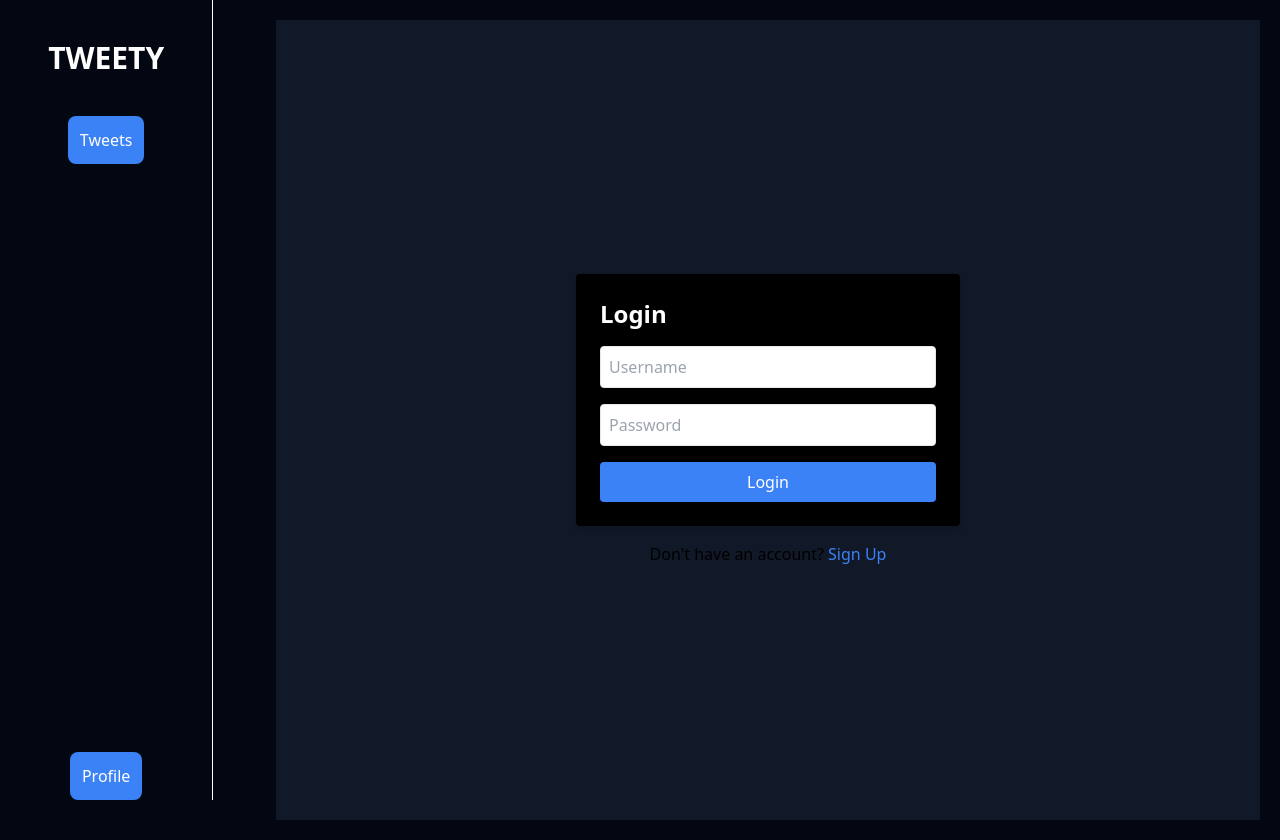
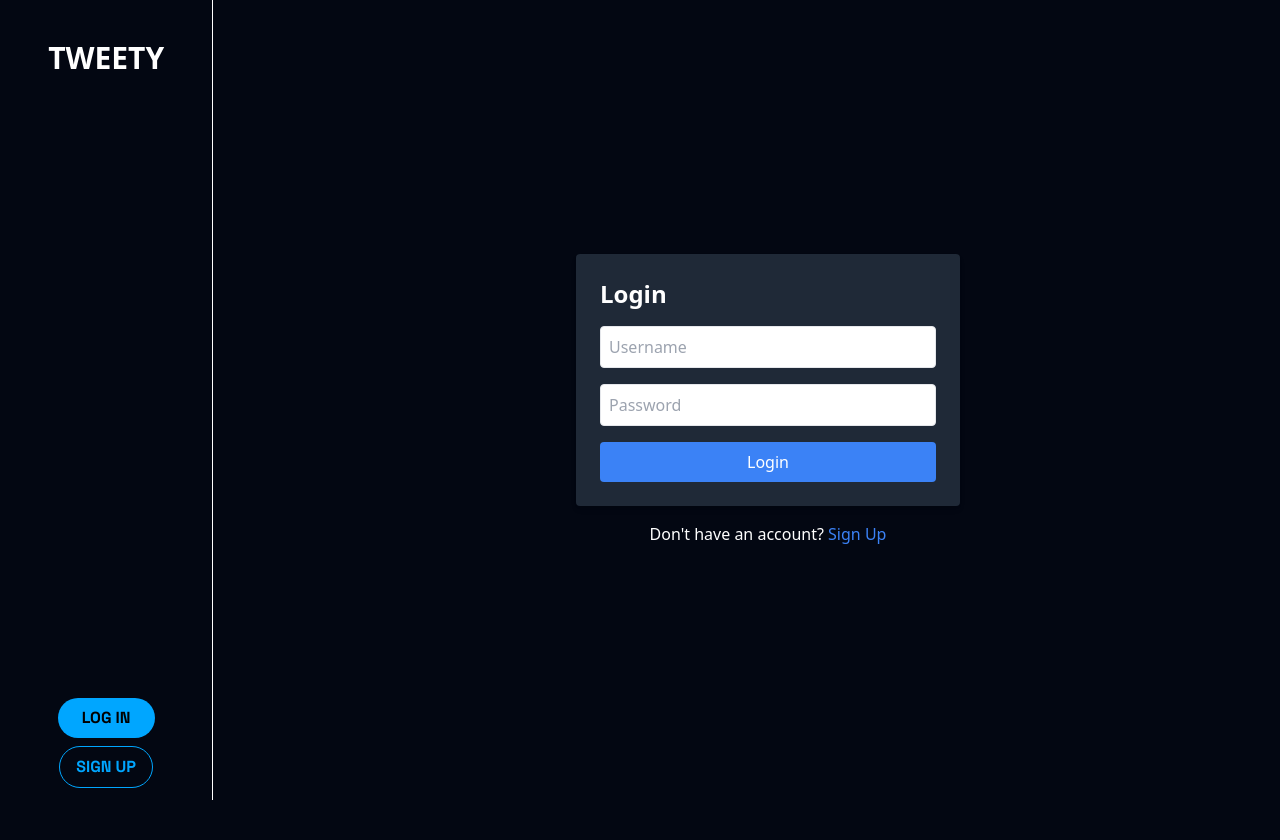
Before and after one commit to Tharun-Kumar-A-01/tweet, a Next.js app: page /login in a window 1280 px wide. After the commit the page ends 800 px from the top, so only its background shows below. Built offline with nearby package versions, Linux system fonts and the light colour scheme.

Commit message:
added space grotesk font and some ui design

```diff
--- a/src/app/layout.js
+++ b/src/app/layout.js
@@ -11,7 +11,7 @@ export default function RootLayout({ children }) {
     <html lang="en">
       <body className="text-white bg-gray-950 flex flex-col sm:flex-row w-screen min-h-screen">
         <SideBar />
-        <main className="flex-grow sm:ml-[25%] md:ml-[20%] p-5">
+        <main className="flex-grow mt-16 sm:mt-0 sm:ml-[25%] md:ml-[20%] p-5">
           {children}
         </main>
       </body>
--- a/src/app/login/page.js
+++ b/src/app/login/page.js
@@ -37,8 +37,8 @@ const Login = () => {
   };
 
   return (
-    <div className="flex flex-col items-center justify-center min-h-screen bg-gray-900">
-      <form onSubmit={handleSubmit} className="bg-black p-6 rounded shadow-md w-full max-w-sm">
+    <div className="flex flex-col items-center justify-center h-full w-full">
+      <form onSubmit={handleSubmit} className="bg-gray-800 p-6 rounded shadow-md w-full max-w-sm">
         <h2 className="text-2xl font-bold mb-4">Login</h2>
         {error && <p className="text-red-500 mb-4">{error}</p>}
         <input
@@ -64,7 +64,7 @@ const Login = () => {
           Login
         </button>
       </form>
-      <p className="mt-4 text-black">
+      <p className="mt-4 text-white">
         {"Don't have an account? "}
         <Link href="/signup" className="text-blue-500 hover:underline">
           Sign Up
--- a/src/app/page.js
+++ b/src/app/page.js
@@ -4,9 +4,12 @@ import { useState, useEffect } from "react";
 import { verifyToken } from "@/lib/auth";
 import Cookies from "js-cookie";
 import Link from "next/link";
+import { Space_Grotesk } from 'next/font/google'
+
+export const spaceGrotesk = Space_Grotesk({subsets:["latin"]})
 
 export default function Home() {
-  const [tweets, setTweets] = useState([]);
+  const [tweets, setTweets] = useState([{_id:1,content:"sample",username:"user1",likes:200}]);
   const [session, setSession] = useState(false);
   const [loading, setLoading] = useState(true);
 	const [token, setToken] = useState("")
@@ -51,19 +54,19 @@ export default function Home() {
 
   return (
     <div>
-      <h1 className="text-2xl font-bold">Tweets</h1>
+      <h1 className="text-2xl font-bold mb-3">Tweets</h1>
       {loading ? <p>Loading...</p> : (
         tweets.length > 0 ? (
           tweets.map((tweet) => (
-            <Tweet key={tweet._id} tweet={tweet} isUser={session} />
+            <Tweet key={tweet._id} tweet={tweet} />
           ))
         ) : (
           <p>No tweets available</p>
         )
       )}
 			<Link href="/write">
-      <button className="absolute right-5 rounded-lg bg-blue-500 p-3 bottom-5">
-        Write
+      <button className={`${spaceGrotesk.className} absolute right-5 p-4 py-2 bg-primary rounded-full text-black font-bold bottom-5`}>
+        WRITE
       </button>
 			</Link>
     </div>
--- a/src/app/signup/page.js
+++ b/src/app/signup/page.js
@@ -29,17 +29,17 @@ const SignUp = () => {
   };
 
   return (
-    <>
-      <form onSubmit={handleSubmit} className='flex flex-col gap-4 text-black'>
+
+       <div className="flex flex-col items-center justify-center h-full w-full">
+      <form onSubmit={handleSubmit} className="bg-gray-800 p-6 rounded shadow-md w-full max-w-sm">
+        <h2 className="text-2xl font-bold mb-4">Sign up</h2>
         <input
           type="text"
           placeholder="Username"
           value={username}
-          onChange={(e) => {
-            setUsername(e.target.value);
-          }}
+          onChange={(e) => setUsername(e.target.value)}
           required
-          className='border rounded p-2'
+          className="w-full p-2 text-black mb-4 border rounded"
         />
         <input
           type="password"
@@ -47,12 +47,22 @@ const SignUp = () => {
           value={password}
           onChange={(e) => setPassword(e.target.value)}
           required
-          className='border rounded p-2'
+          className="w-full p-2 text-black mb-4 border rounded"
         />
-        <button type="submit" className=' p-3 bg-blue-500 rounded-lg'>Sign Up</button>
+        <button
+          type="submit"
+          className="w-full bg-blue-500 text-white p-2 rounded hover:bg-blue-600 transition-colors"
+        >
+          Sign up
+        </button>
       </form>
-      <p className='mt-4'>Already have an account? <Link href="/login">Login</Link></p>
-    </>
+      <p className="mt-4 text-white">
+        {"Already have an account? "}
+        <Link href="/login" className="text-blue-500 hover:underline">
+          Log in
+        </Link>
+      </p>
+    </div>
   );
 };
 
--- a/src/app/write/page.js
+++ b/src/app/write/page.js
@@ -5,6 +5,7 @@ import { AvatarIcon } from "@radix-ui/react-icons";
 import { useEffect, useState } from "react";
 import { useRouter } from "next/navigation";
 import Cookies from "js-cookie";
+import { spaceGrotesk } from "../page";
 
 const Write = () => {
   const [content, setContent] = useState("");
@@ -61,7 +62,7 @@ const Write = () => {
   }
 
   return (
-    <div className="flex flex-col w-full gap-3">
+    <div className={`${spaceGrotesk.className} flex flex-col w-full gap-3`}>
       <div className="flex flex-row gap-3">
         <AvatarIcon color="white" className="h-7 w-7" />
         <p>{userName}</p>
@@ -69,15 +70,15 @@ const Write = () => {
       <div className="w-full">
         <textarea
           onChange={(e) => setContent(e.target.value)}
-          className="w-full h-50 rounded-lg p-5 bg-gray-800"
+          className={`${spaceGrotesk.className} w-full h-50 rounded-lg p-5 bg-gray-800`}
           value={content}
         />
       </div>
       <button
-        className="w-fit p-3 rounded-lg bg-blue-500"
+        className={`${spaceGrotesk.className} w-fit p-4 py-2 bg-primary rounded-full text-black font-bold`}
         onClick={handlePost}
       >
-        Post
+        POST
       </button>
     </div>
   );
--- a/src/components/Sidebar/SideBar.jsx
+++ b/src/components/Sidebar/SideBar.jsx
@@ -1,38 +1,61 @@
+"use client"
+import { spaceGrotesk } from '@/app/page';
+import { verifyToken } from '@/lib/auth';
 import { AvatarIcon } from '@radix-ui/react-icons';
+import Cookies from 'js-cookie';
 import Link from 'next/link';
-import React from 'react';
+import {useState,useEffect} from 'react';
 
 const SideBar = () => {
+	const [session, setSession] = useState(false);
+
+  useEffect(() => {
+    // Check if the code is running on the client side
+    if (typeof window !== "undefined") {
+      const localToken = Cookies.get('token')
+      if (localToken && verifyToken(localToken)) {
+        setSession(true)
+      }
+    }
+  },[]);
   return (
     <>
       {/* Sidebar for larger screens */}
       <div
         className="border-r border-white hidden sm:flex sm:w-1/4 md:w-1/6 bg-gray-950 text-white pt-10 h-full fixed flex-col justify-between items-center"
-        style={{ zIndex: 1000 }} // Adjust z-index if necessary
       >
         <div className="flex w-full flex-col gap-10 items-center">
+					<Link href="/">
           <h1 className="font-bold hidden sm:inline-block text-3xl">TWEETY</h1>
-					<Link href="/">
-          <button className="p-3 bg-blue-500 rounded-lg" >Tweets</button>
 					</Link>
         </div>
-        <div className="flex flex-col w-fit gap-2 items-center">
-					<Link href="/profile">
-          <button className='p-3 bg-blue-500 rounded-lg' >Profile</button>
-					</Link>
+        <div className="flex flex-col w-fit gap-2 items-center mb-3">
+					{
+						session ? (<Link href="/profile">
+							<button className={`${spaceGrotesk.className} p-4 py-2 bg-primary rounded-full text-black font-bold`} >PROFILE</button>
+							</Link>):(
+								<>
+								<Link href="/login">
+								<button className={`${spaceGrotesk.className} p-6 py-2 bg-primary rounded-full w-max text-black font-bold`} >LOG IN</button>
+								</Link>
+								<Link href="/signup">
+								<button className={`${spaceGrotesk.className} p-4 py-2 border bg-transparent border-primary rounded-full font-bold text-primary`} >SIGN UP</button>
+								</Link>
+								</>
+							)
+					}
         </div>
       </div>
 
       {/* Bottom bar for smaller screens */}
       <div
         className="border-b border-white w-full sm:hidden bg-gray-950 text-white h-16 px-5 fixed flex flex-row justify-between items-center"
-        style={{ zIndex: 1000 }} // Adjust z-index if necessary
       >
 				<Link href="/">
-        <button className="p-3 bg-blue-500 rounded-lg">Tweets</button>
+				<h1 className="font-bold sm:hidden text-2xl">TWEETY</h1>
 				</Link>
         <Link href="/profile">
-          <AvatarIcon className="w-7 h-7 " color='white'/>
+          <AvatarIcon className="w-8 h-8 p-1  rounded-full hover:bg-blue-400/30 transition-all duration-150" color='white'/>
         </Link>
       </div>
     </>
--- a/src/components/tweet/Tweet.jsx
+++ b/src/components/tweet/Tweet.jsx
@@ -1,14 +1,17 @@
 "use client";
-import { AvatarIcon, HeartIcon } from "@radix-ui/react-icons";
+import { AvatarIcon, HeartIcon, TrashIcon } from "@radix-ui/react-icons";
 import React,{ useState,useEffect } from "react";
 import { verifyToken } from "@/lib/auth"; // Ensure these functions are correctly defined and imported
 import Cookies from "js-cookie";
+import { spaceGrotesk } from "@/app/page";
 
-const Tweet = ({ tweet, isUser }) => {
+const Tweet = ({ tweet }) => {
   const [token, setToken] = useState(null);
   const [userName, setUserName] = useState(null);
   const [isOwn,setIsOwn] = useState(false);
-  useEffect(() => {
+
+
+	useEffect(() => {
     // Check if the code is running on the client side
     if (typeof window !== "undefined") {
       const localToken = Cookies.get('token')
@@ -27,7 +30,7 @@ const Tweet = ({ tweet, isUser }) => {
         console.warn("No token token found. Anonymus access");
       }
     }
-  },[setToken,setUserName,setIsOwn]);
+  },[tweet.username]);
 
   const handleLike = async (e, ObjectId) => {
     e.preventDefault();
@@ -76,25 +79,23 @@ const Tweet = ({ tweet, isUser }) => {
   };
 
   return (
-    <div className="w-full max-w-2xl mt-5 h-fit flex flex-row justify-start align-top">
-		<AvatarIcon color="white" className="h-7 w-7" />
-      <div className="flex flex-col">
+    <div className={`${spaceGrotesk.className} w-full max-w-2xl mt-5 h-fit flex flex-row gap-2 justify-start align-top`}>
+		<div className="flex flex-col justify-between">
+			<AvatarIcon color="white" className="h-7 w-7" />
+			{ isOwn && <button onClick={(e) => handleDelete(e, tweet._id)} className="h-fit w-fit p-2 bg-red-500 rounded-lg"><TrashIcon className="h-5 w-5"/></button>}
+			</div>
+      <div className="flex flex-col gap-1">
         <div><p>{tweet.username}</p></div>
         <div className="flex flex-row justify-between items-center gap-3 h-full">
-          <div className="p-3 rounded-lg rounded-tl-none bg-gray-800">
+          <div className={`${spaceGrotesk.className} p-4 py-2 rounded-2xl rounded-tl-none bg-gray-800`}>
             {tweet.content}
           </div>
-          {isOwn && (
-            <button onClick={(e) => handleDelete(e, tweet._id)} className="h-fit w-fit p-3 bg-blue-500 rounded-lg">
-              Delete
-            </button>
-          )}
         </div>
-        <div className="flex flex-row items-center">
+        <div className="flex flex-row items-center gap-1">
           <button className="h-fit" onClick={(e) => handleLike(e, tweet._id)}>
-            <HeartIcon color="red" />
+            <HeartIcon className="text-red-500 h-4 w-4"/>
           </button>
-          <p className="text-xs text-gray-600">{tweet.likes}</p>
+          <p className={`${spaceGrotesk.className} text-xs text-gray-600`}>{tweet.likes}</p>
         </div>
       </div>
     </div>
--- a/tailwind.config.js
+++ b/tailwind.config.js
@@ -12,6 +12,17 @@ module.exports = {
         "gradient-conic":
           "conic-gradient(from 180deg at 50% 50%, var(--tw-gradient-stops))",
       },
+			colors : {
+				background: "#000000", // or DEFAULT
+				foreground: "#ECEDEE", // or 50 to 900 DEFAULT
+				primary: "#00a6ff",
+				secondary:"#52a8ff",
+				success: "#17c964",
+				warning: "#f5a524",
+				danger: "#f31260",
+				default: "#3f3f46",
+
+			}
     },
   },
   plugins: [],
```
